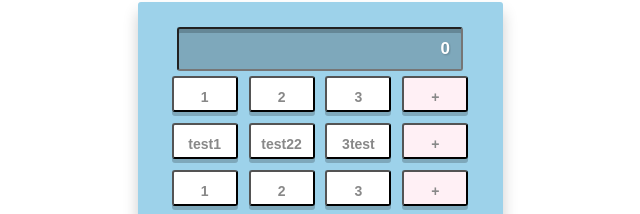
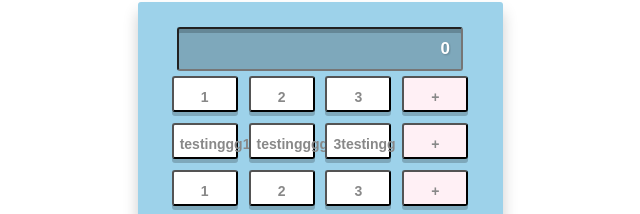
Before and after one commit to asma-asif-brainx/practice1, a plain HTML site: page Calculator.html in a window 1280 px wide. Shown: the part 98-312 px from the top of the page, 320-960 px from the left. Drawn offline with Linux system fonts and the light colour scheme.

Commit message:
updated testing buttons

```diff
--- a/Calculator.html
+++ b/Calculator.html
@@ -23,9 +23,9 @@
 
 
     <div>
-        <button onclick="processNumberButton(this.innerHTML)">test1</button>
-        <button onclick="processNumberButton(this.innerHTML)">test22</button>
-        <button onclick="processNumberButton(this.innerHTML)">3test</button>
+        <button onclick="processNumberButton(this.innerHTML)">testinggg111</button>
+        <button onclick="processNumberButton(this.innerHTML)">testinggggg22</button>
+        <button onclick="processNumberButton(this.innerHTML)">3testingg</button>
         <button onclick="processOperatorButton(this.innerHTML)" class="operator">+</button>
     </div>
 
```
